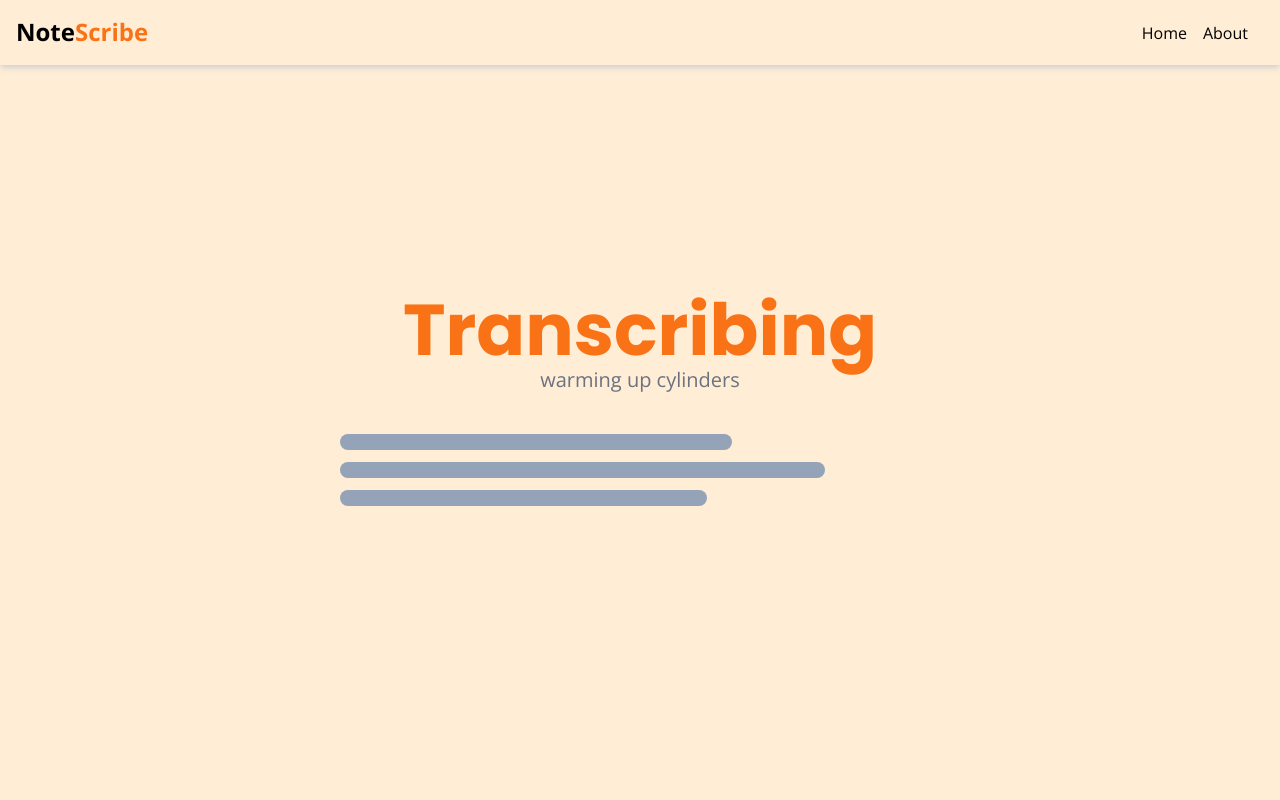
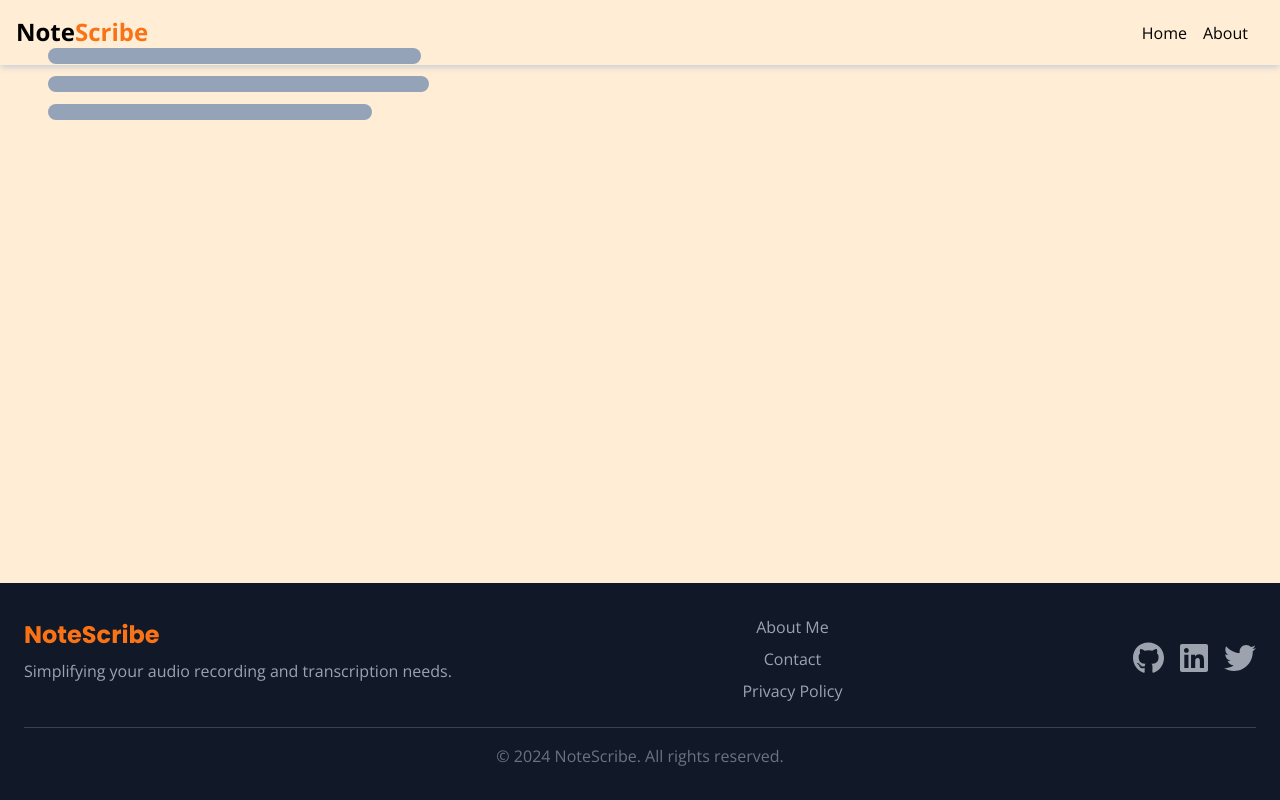
Before and after one commit to hphng/NoteScribe, a React (Vite) app in the folder frontend/: page /loading in a window 1280 px wide. Shown: the top 800 px of the page. Built offline with nearby package versions, Linux system fonts and the light colour scheme.

Commit message:
fix the trancribe button based on state

```diff
--- a/frontend/src/components/Loading.jsx
+++ b/frontend/src/components/Loading.jsx
@@ -2,18 +2,12 @@ import React from 'react'
 
 const Loading = () => {
   return (
-    <div className='min-h-screen flex flex-col justify-center items-center text-center'>
-      <div className='flex flex-col pb-10'>
-        <h1 className='font-bold text-7xl text-orange-500'>Transcribing</h1>
-        <p className='text-xl text-gray-500'>warming up cylinders</p>
-      </div>
-      <div className='flex flex-col gap-3 max-w-[600px] w-full'>
-        {[0, 1, 2].map(val => {
-          return (
-            <div key={val} className={'rounded-full h-4 bg-slate-400 loading ' + `loading${val}`}></div>
-          )
-        })}
-      </div>
+    <div className='flex flex-col p-12 gap-3 w-[600px]'>
+      {[0, 1, 2].map(val => {
+        return (
+          <div key={val} className={'rounded-full h-4 bg-slate-400 loading ' + `loading${val}`}></div>
+        )
+      })}
     </div>
   )
 }
--- a/frontend/src/components/Transcribe.jsx
+++ b/frontend/src/components/Transcribe.jsx
@@ -1,5 +1,6 @@
 import React, { useEffect, useRef, useState } from 'react'
 import { MessageTypes } from '../utils/data'
+import Loading from './Loading'
 
 const Transcribe = ({ audioURL }) => {
   // const [file, setFile] = useState(null)
@@ -35,8 +36,8 @@ const Transcribe = ({ audioURL }) => {
         case 'RESULT':
           let result = e.data.results
           const lastResult = result.slice(-1)
-          if(['.', ',', '!', '?', ';', ':'].includes(lastResult)) {
-              result = result.slice(0, -1);
+          if (['.', ',', '!', '?', ';', ':'].includes(lastResult)) {
+            result = result.slice(0, -1);
           }
           setOutput(result)
           console.log(result)
@@ -51,7 +52,7 @@ const Transcribe = ({ audioURL }) => {
     worker.current.addEventListener('message', onMessageReceived)
 
     return () => worker.current.removeEventListener('message', onMessageReceived)
-  })
+  }, [])
 
   useEffect(() => {
     // Start or continue typing effect whenever output updates
@@ -107,21 +108,50 @@ const Transcribe = ({ audioURL }) => {
       model_name
     })
   }
+
+
+  const renderButton = () => (
+    <button
+      className="mt-4 px-4 py-2 text-white rounded-lg bg-orange-500 hover:bg-orange-600 hover:shadow-md duration-200 flex items-center"
+      onClick={!output && !downloading && !loading ? handleFormSubmission : undefined}
+    >
+      {/* {(downloading || loading) && <Loading className="mr-2" />} */}
+      { finished ? 'Transcribe' : loading || downloading ? 'Transcribing' : 'Transcribeasd' }
+
+    </button>
+  );
   return (
     <div className='flex flex-col items-center justify-center'>
-      <button
+      {/* <button
         className="mt-4 px-4 py-2 text-white rounded-lg bg-orange-500 hover:bg-orange-600 hover:shadow-md duration-200"
         onClick={handleFormSubmission}
       >
         Transcribe
-      </button>
+      </button> */}
       {/* {downloading && <p>Downloading...</p>}
       {loading && <p>Loading...</p>} */}
-      <div className="mt-4 w-full p-4 max-w-96 max-h-[300px] overflow-auto shadow-md shadow-orange-500 border-2 border-black text-left rounded-xl">
-        {typedOutput && (
-          <p className="text-md ">{typedOutput}</p>
-        )}
-      </div>
+
+      {output ? (
+        <>
+          {renderButton()}
+          <div className="mt-4 p-4 w-96 h-[300px] overflow-y-scroll shadow-md shadow-orange-500 border-2 border-black text-left rounded-lg
+              scrollbar-thumb-rounded-full scrollbar-track-rounded-full scrollbar-thin scrollbar-thumb-orange-500 scrollbar-track-orange-200">
+            {typedOutput && (
+              <p className="text-md ">{typedOutput}</p>
+            )}
+          </div>
+        </>
+      ) : downloading ? (
+        <>
+          {renderButton()}
+          <Loading />
+        </>
+      ) : (
+        <div className='h-[300px]'>
+          {renderButton()}
+        </div>
+      )}
+
     </div>
   )
 }
--- a/frontend/tailwind.config.js
+++ b/frontend/tailwind.config.js
@@ -30,6 +30,9 @@ export default {
         { values: theme('textShadow') }
       )
     }),
-    require('tailwind-scrollbar'),
+    require('tailwind-scrollbar')({
+      preferredStrategy: 'pseudoelements',
+      nocompatible: true
+    }),
   ],
 }
```
